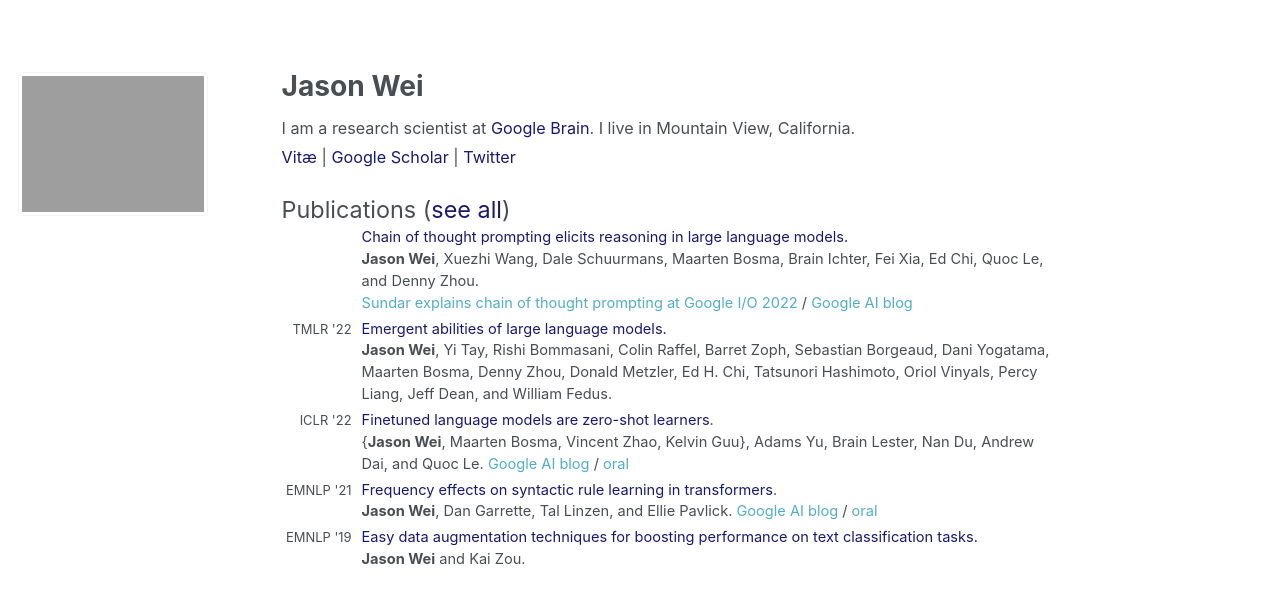
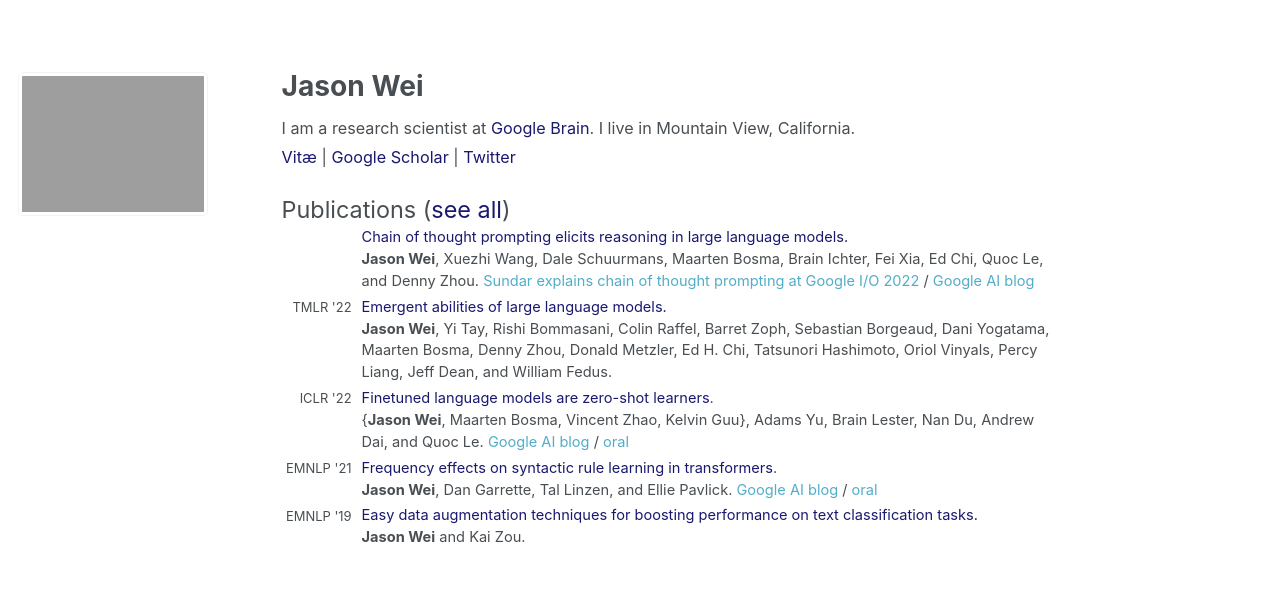
Before and after one commit to jasonwei20/jasonwei20.github.io, a Jekyll site: the page built from _pages/about.md, in a window 1280 px wide. Shown: the top 604 px of the page. Built offline with Jekyll 4.4.1, drawn with Linux system fonts in a browser that asks for light colours.

Commit message:
Update about.md

```diff
--- a/_pages/about.md
+++ b/_pages/about.md
@@ -38,11 +38,7 @@ I am a research scientist at <a href="https://en.wikipedia.org/wiki/Google_Brain
   </tr>
   <tr>
     <td></td>
-    <td><b>Jason Wei</b>, Xuezhi Wang, Dale Schuurmans, Maarten Bosma, Brain Ichter, Fei Xia, Ed Chi, Quoc Le, and Denny Zhou.</td>
-  </tr>
-  <tr>
-    <td></td>
-    <td style="padding-bottom:4px"><a href="https://twitter.com/Google/status/1525188695875366912" target="_blank">Sundar explains chain of thought prompting at Google I/O 2022</a> / <a href="https://ai.googleblog.com/2022/05/language-models-perform-reasoning-via.html" target="_blank">Google AI blog</a></td>
+    <td style="padding-bottom:4px"><b>Jason Wei</b>, Xuezhi Wang, Dale Schuurmans, Maarten Bosma, Brain Ichter, Fei Xia, Ed Chi, Quoc Le, and Denny Zhou. <a href="https://twitter.com/Google/status/1525188695875366912" target="_blank">Sundar explains chain of thought prompting at Google I/O 2022</a> / <a href="https://ai.googleblog.com/2022/05/language-models-perform-reasoning-via.html" target="_blank">Google AI blog</a></td>
   </tr>
 
   <tr>
```
